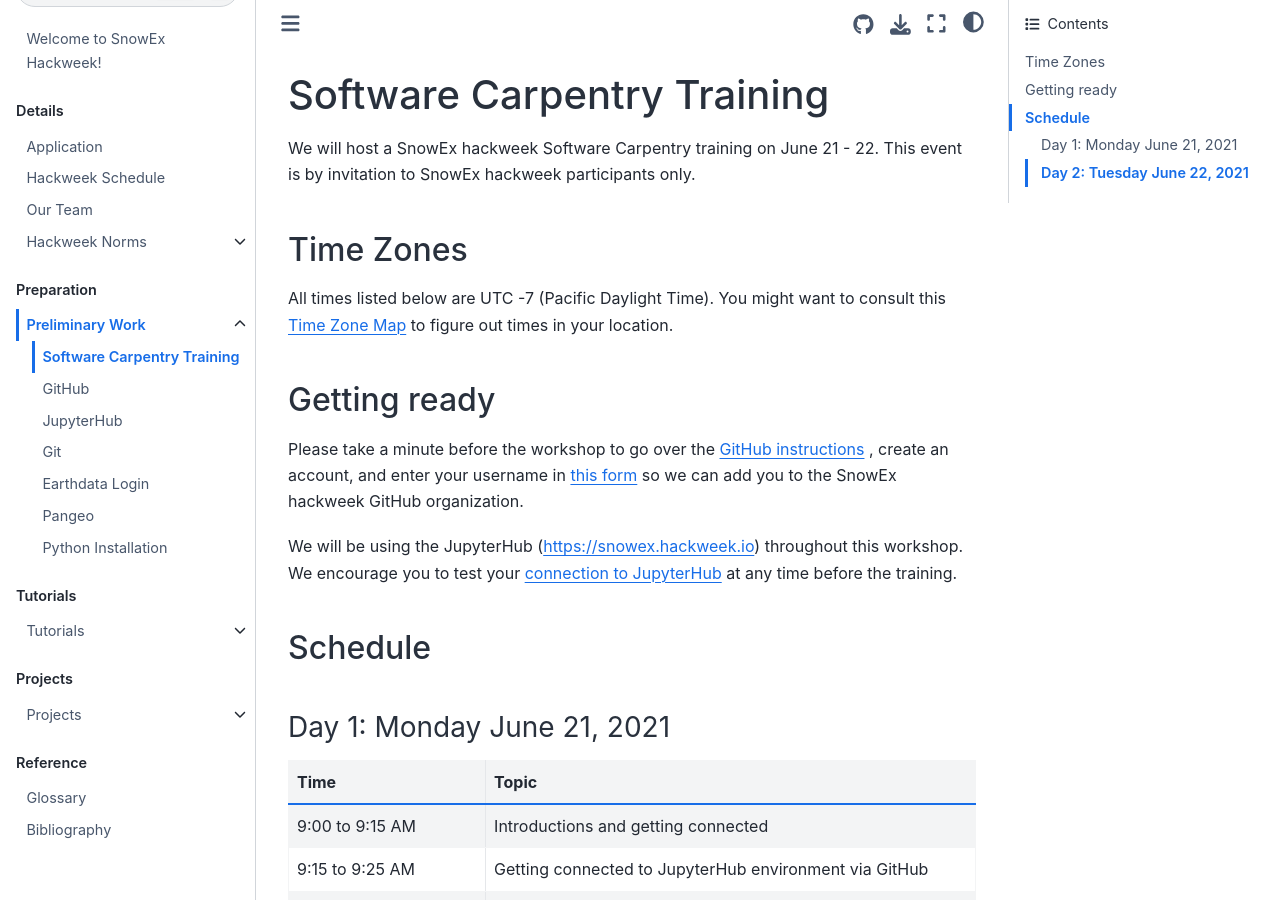
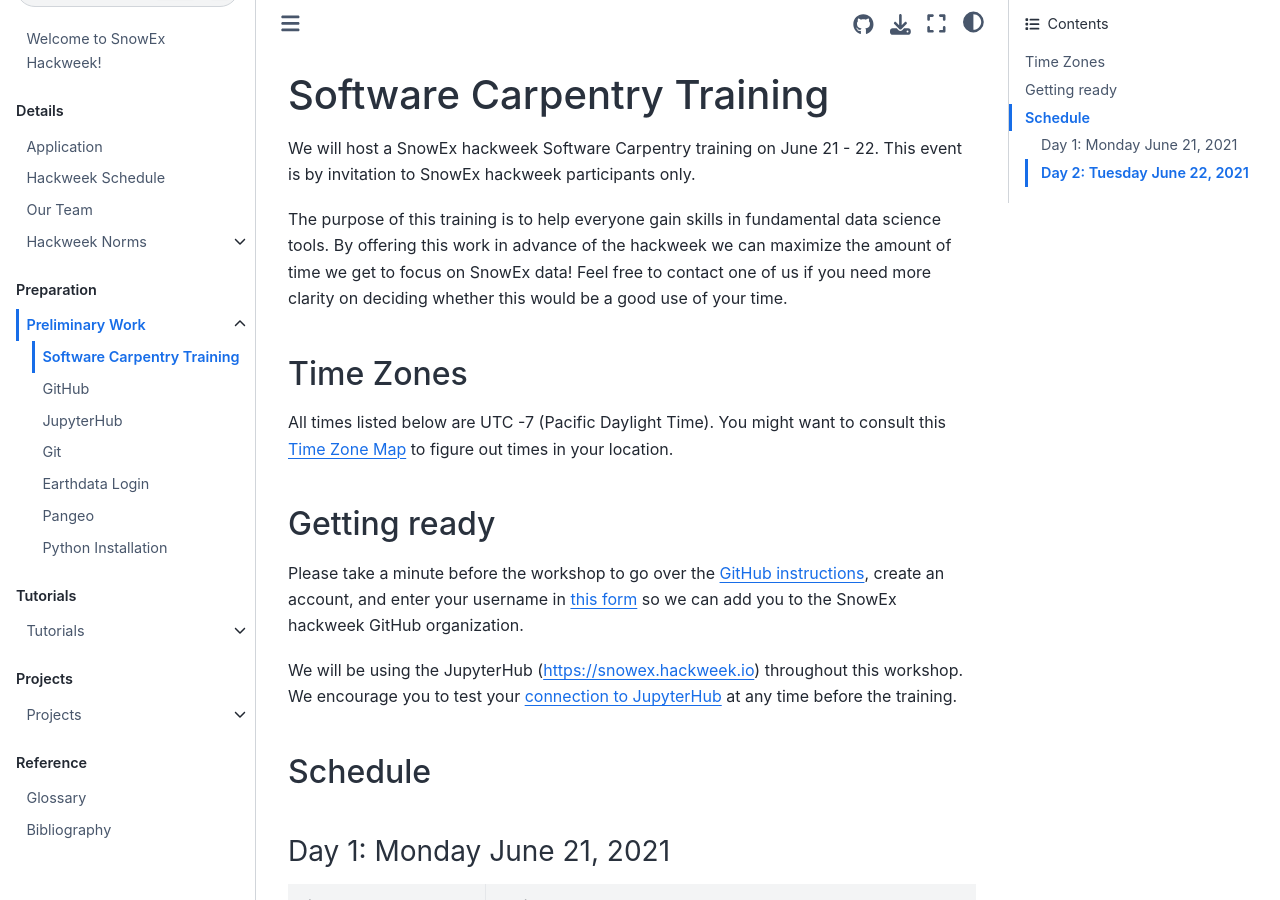
Before and after one commit to snowex-hackweek/website-2021, a Jupyter Book: the page built from book/preliminary/swc.md, in a window 1280 px wide and 900 px high. Built offline with Jupyter Book 1.0.4 settings and Sphinx 7.4.7 and the Sphinx Book theme 1.1.4, drawn with Linux system fonts in a browser that asks for light colours.

Commit message:
add sentences in introduction

```diff
--- a/book/preliminary/swc.md
+++ b/book/preliminary/swc.md
@@ -1,6 +1,8 @@
 # Software Carpentry Training
 
 We will host a SnowEx hackweek Software Carpentry training on June 21 - 22. This event is by invitation to SnowEx hackweek participants only.
+
+The purpose of this training is to help everyone gain skills in fundamental data science tools. By offering this work in advance of the hackweek we can maximize the amount of time we get to focus on SnowEx data! Feel free to contact one of us if you need more clarity on deciding whether this would be a good use of your time.
 
 ## Time Zones
 
@@ -9,8 +11,7 @@
 
 ## Getting ready
 
-Please take a minute before the workshop to go over the [GitHub instructions](github)
-, create an account, and enter your username in [this form](https://docs.google.com/forms/d/e/1FAIpQLSc6T_TZ8cfwRSvYJClAmsun38SM5IPH6EzyZJFZGgeXqIuL_g/viewform) so
+Please take a minute before the workshop to go over the [GitHub instructions](github), create an account, and enter your username in [this form](https://docs.google.com/forms/d/e/1FAIpQLSc6T_TZ8cfwRSvYJClAmsun38SM5IPH6EzyZJFZGgeXqIuL_g/viewform) so
 we can add you to the SnowEx hackweek GitHub organization.
 
 We will be using the JupyterHub ({{ jupyterhub_url }}) throughout this workshop. We encourage you to test your [connection to JupyterHub](jupyterhub) at any time before the training.
```
